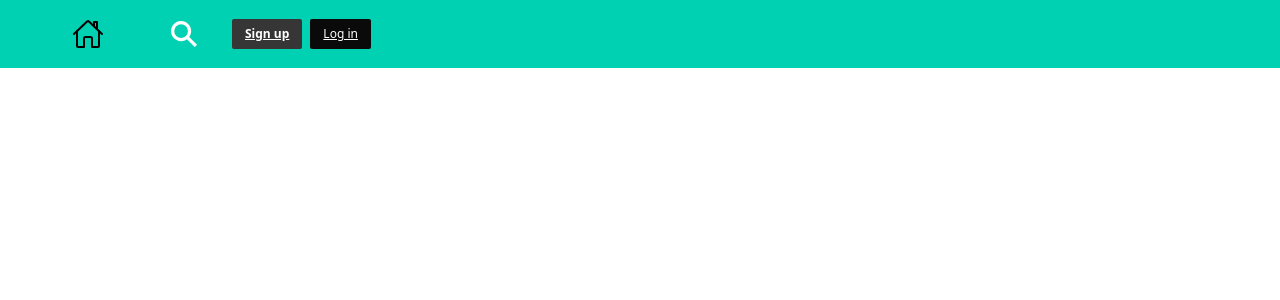
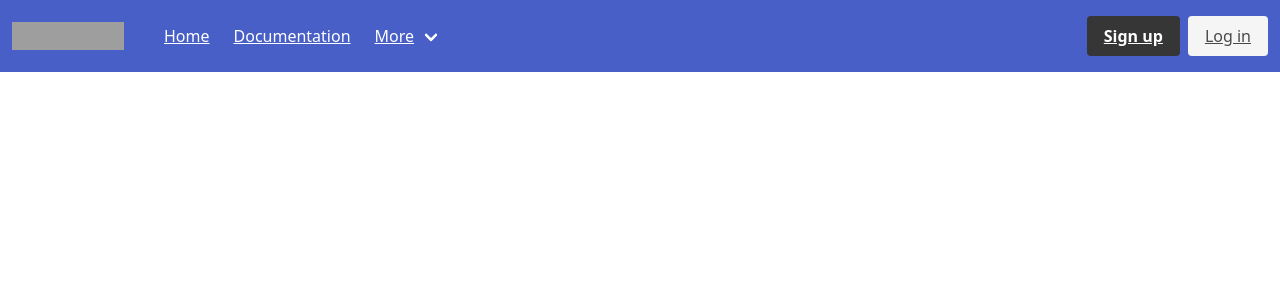
Before and after one commit to waregagbagbo/car-dealer, a Django app: page /accounts in a window 1280 px wide. Shown: the top 300 px of the page. Run offline with Django 4.2, Linux system fonts and the light colour scheme; grey boxes are pictures that could not be loaded.

Commit message:
modified the header

```diff
--- a/accounts/templates/partials/header.html
+++ b/accounts/templates/partials/header.html
@@ -1,4 +1,4 @@
-<nav class="navbar is-primary" role="navigation" aria-label="main navigation">
+<!--<nav class="navbar is-primary" role="navigation" aria-label="main navigation">
   <div class="navbar-brand">
     <a class="navbar-item" href="">
     </a>
@@ -43,4 +43,64 @@
       </div>
     </div>
   </div>
+</nav>!-->
+<nav class="navbar is-link" role="navigation" aria-label="main navigation">
+  <div class="navbar-brand">
+    <a class="navbar-item" href="https://bulma.io">
+      <img src="https://bulma.io/images/bulma-logo.png" width="112" height="28">
+    </a>
+
+    <a role="button" class="navbar-burger" aria-label="menu" aria-expanded="false" data-target="navbarBasicExample">
+      <span aria-hidden="true"></span>
+      <span aria-hidden="true"></span>
+      <span aria-hidden="true"></span>
+    </a>
+  </div>
+
+  <div id="navbarBasicExample" class="navbar-menu">
+    <div class="navbar-start">
+      <a class="navbar-item">
+        Home
+      </a>
+
+      <a class="navbar-item">
+        Documentation
+      </a>
+
+      <div class="navbar-item has-dropdown is-hoverable">
+        <a class="navbar-link">
+          More
+        </a>
+
+        <div class="navbar-dropdown">
+          <a class="navbar-item">
+            About
+          </a>
+          <a class="navbar-item">
+            Jobs
+          </a>
+          <a class="navbar-item">
+            Contact
+          </a>
+          <hr class="navbar-divider">
+          <a class="navbar-item">
+            Report an issue
+          </a>
+        </div>
+      </div>
+    </div>
+
+    <div class="navbar-end">
+      <div class="navbar-item">
+        <div class="buttons">
+          <a class="button is-dark" href="{% url 'accounts:register' %}">
+            <strong>Sign up</strong>
+          </a>
+          <a class="button is-light" href="{% url 'accounts:login_user' %}">
+            Log in
+          </a>
+        </div>
+      </div>
+    </div>
+  </div>
 </nav>
```
